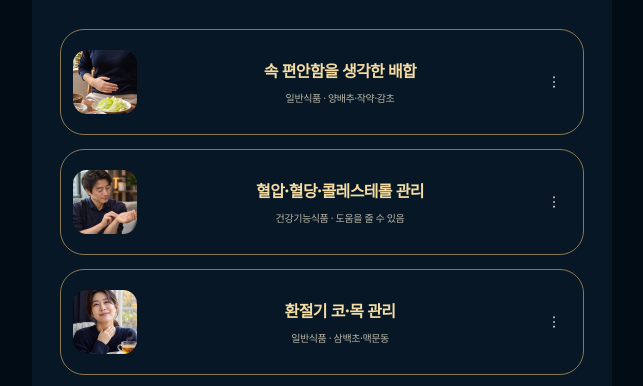
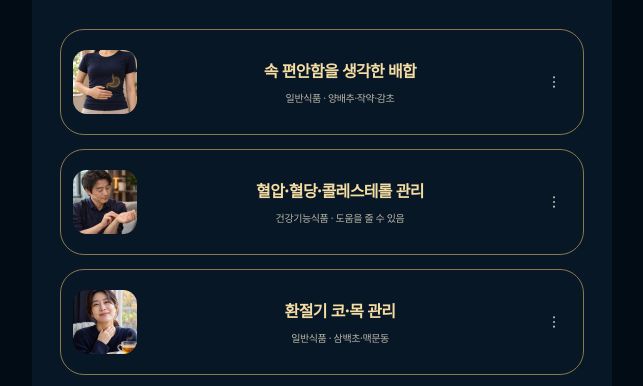
Before and after one commit to vulture-lunar/health-routine, a plain HTML site: page index.html in a window 1280 px wide. Shown: the part 379-765 px from the top of the page, without its empty margins (318-961 px from the left). Drawn offline with Linux system fonts and the light colour scheme.

Commit message:
Clarify digestion thumbnail with a subtle stomach outline

```diff
--- a/catalog-products.js
+++ b/catalog-products.js
@@ -6,10 +6,10 @@ const PRODUCT_LINKS = [
     "url": "https://www.vitalitypotion.co.kr/product/detail.html?product_no=74",
     "sourceImage": "https://ecimg.cafe24img.com/pg434b75783818095/conrolsc2/web/product/big/20251209/e16e65f08472072444d79d7a318e6d08.png",
     "brand": "활력포션",
-    "img": "assets/photos/gut.jpg",
+    "img": "assets/photos/gut-stomach.jpg",
     "effect": "속 편안함을 생각한 배합",
     "detail": "일반식품 · 양배추·작약·감초",
-    "imageAlt": "배에 손을 얹은 사람과 양배추",
+    "imageAlt": "복부에 손을 얹은 사람과 위 위치를 나타내는 금색 윤곽",
     "benefitSource": "https://www.vitalitypotion.co.kr/product/detail.html?product_no=74",
     "benefitReviewedAt": "2026-11-27"
   },
--- a/index.html
+++ b/index.html
@@ -316,7 +316,7 @@ dialog.sheet::backdrop { background: rgba(23, 41, 31, .4); -webkit-backdrop-filt
 <dialog class="sheet" id="sheet" aria-labelledby="sheet-title"></dialog>
 <dialog class="sheet product-sheet" id="product-sheet" aria-labelledby="product-guide-title"></dialog>
 
-<script src="catalog-products.js?v=pink-pilates-20261127-6"></script>
+<script src="catalog-products.js?v=stomach-20261127-7"></script>
 <script src="concern-insights.js?v=recommendation-links-20261125-1"></script>
 <script src="shorts-data.js?v=13363bccf6a3"></script>
 <script src="product-guides.js?v=point-aligned-20261125-1"></script>
```
Also changed, not shown: .hallmark/stomach-photo.json (added), assets/photos/gut-stomach.jpg (added).
